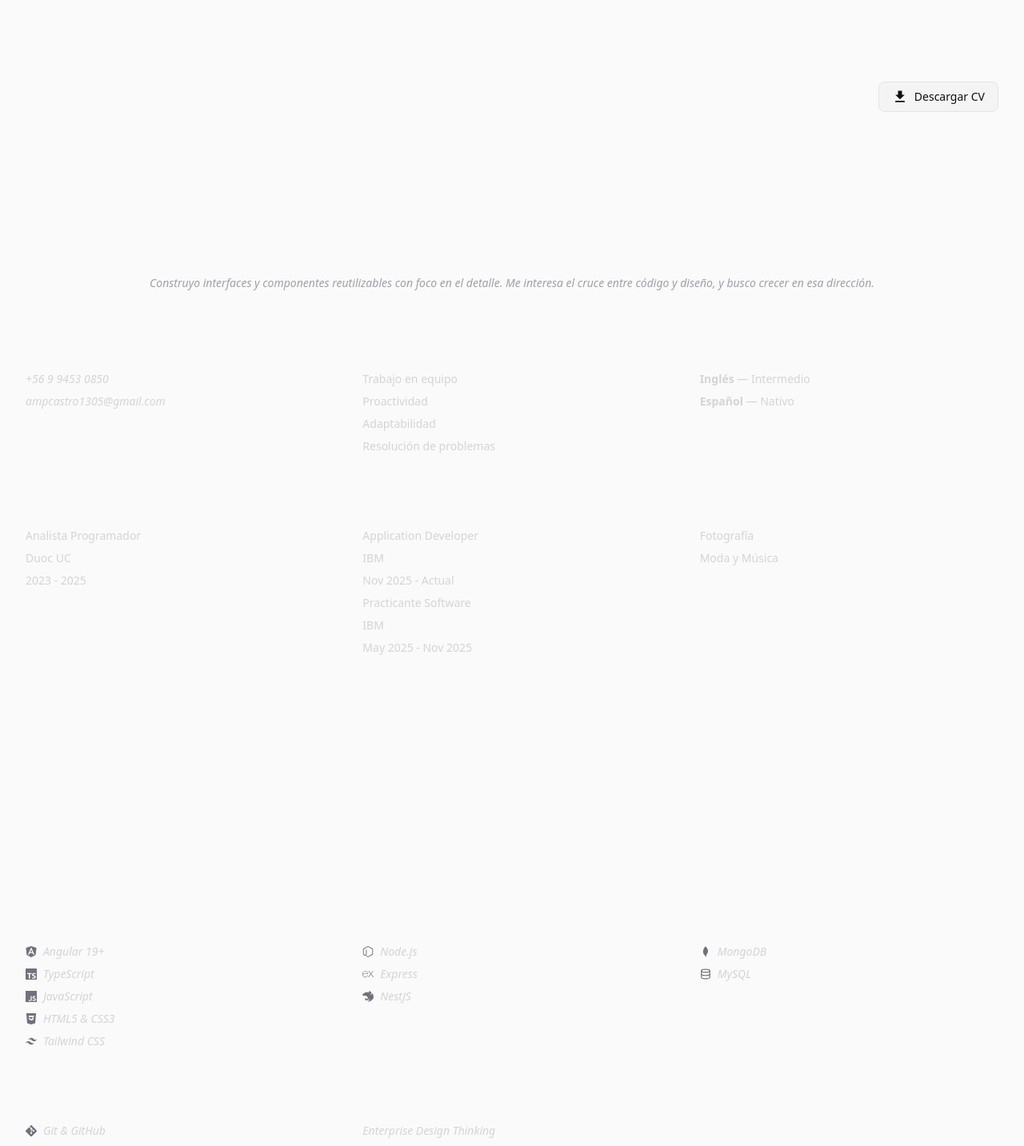
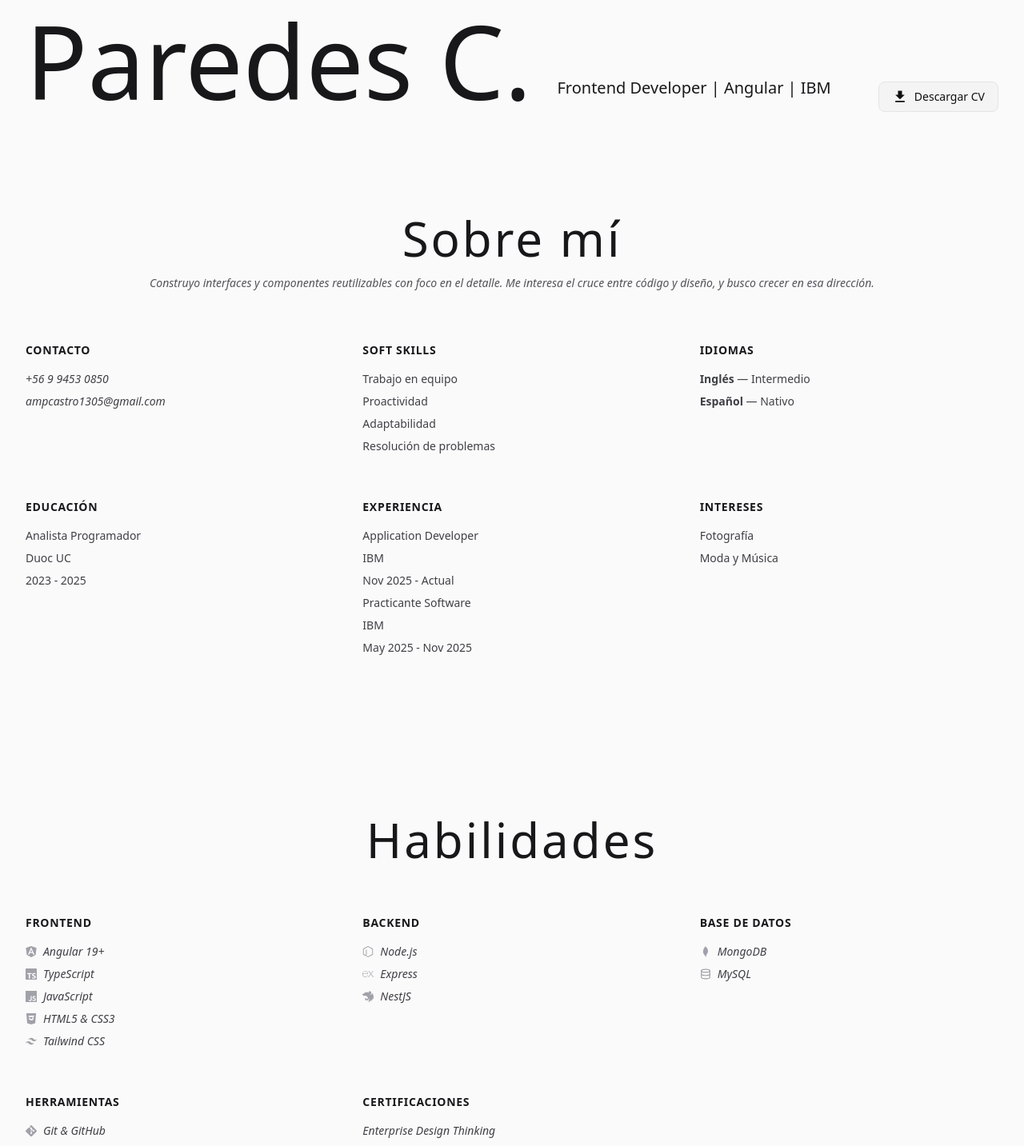
Before and after one commit to AlvaroPdev/portfolio, an Angular app: page / in a window 1280 px wide. Shown: the part 628-2061 px from the top of the page at 80% size. Built offline with nearby package versions, Linux system fonts and the light colour scheme.

Commit message:
refactor: replace hardcoded colors with CSS variables in page components

```diff
--- a/src/app/components/about/about.css
+++ b/src/app/components/about/about.css
@@ -5,11 +5,13 @@
 }
 
 .about-title {
-    @apply text-6xl text-zinc-50 text-center mb-4 font-light tracking-[0.05em];
+    @apply text-6xl text-center mb-4 font-light tracking-[0.05em];
+    color: var(--color-text-primary);
 }
 
 .about-tagline {
-    @apply text-sm text-zinc-400 text-center italic mb-12 md:mb-16;
+    @apply text-sm text-center italic mb-12 md:mb-16;
+    color: var(--color-text-tertiary);
 }
 
 .about-grid {
@@ -17,7 +19,7 @@
 }
 
 .about-section {
-    @apply text-zinc-50;
+    color: var(--color-text-primary);
 }
 
 .about-section h3 {
@@ -29,20 +31,24 @@
 }
 
 .about-section li {
-    @apply text-sm mb-2 text-zinc-300;
+    @apply text-sm mb-2;
+    color: var(--color-text-secondary);
 }
 
 .about-section p {
-    @apply text-sm mb-2 text-zinc-300;
+    @apply text-sm mb-2;
+    color: var(--color-text-secondary);
 }
 
 .about-section p strong {
-    @apply text-zinc-50 font-semibold;
+    @apply font-semibold;
+    color: var(--color-text-primary);
 }
 
 /* Contact links — animated underline L→R */
 .about-section a {
-    @apply text-zinc-300 no-underline relative inline-block;
+    @apply no-underline relative inline-block;
+    color: var(--color-text-secondary);
 }
 
 .about-section a::after {
--- a/src/app/components/footer/footer.css
+++ b/src/app/components/footer/footer.css
@@ -2,7 +2,7 @@
 
 .footer {
     @apply py-8 px-4 md:px-8;
-    border-top: 1px solid rgba(63, 63, 70, 0.3);
+    border-top: 1px solid var(--color-border-subtle);
 }
 
 .footer-content {
@@ -10,7 +10,8 @@
 }
 
 .footer-text {
-    @apply text-xs text-zinc-500 tracking-wider;
+    @apply text-xs tracking-wider;
+    color: var(--color-text-muted);
 }
 
 .footer-links {
@@ -18,5 +19,10 @@
 }
 
 .footer-links a {
-    @apply text-xs text-zinc-500 hover:text-zinc-300 transition-colors no-underline tracking-wider;
+    @apply text-xs transition-colors no-underline tracking-wider;
+    color: var(--color-text-muted);
 }
+
+.footer-links a:hover {
+    color: var(--color-text-secondary);
+}
--- a/src/app/components/hero/hero.css
+++ b/src/app/components/hero/hero.css
@@ -13,9 +13,11 @@
 }
 
 h1.name-section {
-    @apply text-6xl md:text-8xl lg:text-9xl leading-none m-0 text-zinc-50;
+    @apply text-6xl md:text-8xl lg:text-9xl leading-none m-0;
+    color: var(--color-text-primary);
 }
 
 .hero-content p {
-    @apply text-base md:text-xl mb-4 text-zinc-50;
+    @apply text-base md:text-xl mb-4;
+    color: var(--color-text-primary);
 }
--- a/src/app/components/projects/projects.css
+++ b/src/app/components/projects/projects.css
@@ -5,7 +5,8 @@
 }
 
 .projects-title {
-    @apply text-6xl text-zinc-50 text-center mb-12 md:mb-16 font-light tracking-[0.05em];
+    @apply text-6xl text-center mb-12 md:mb-16 font-light tracking-[0.05em];
+    color: var(--color-text-primary);
 }
 
 .projects-grid {
--- a/src/app/components/skills/skills.css
+++ b/src/app/components/skills/skills.css
@@ -5,7 +5,8 @@
 }
 
 .skills-title {
-    @apply text-6xl text-zinc-50 text-center mb-12 md:mb-16 font-light tracking-[0.05em];
+    @apply text-6xl text-center mb-12 md:mb-16 font-light tracking-[0.05em];
+    color: var(--color-text-primary);
 }
 
 .skills-grid {
@@ -13,7 +14,7 @@
 }
 
 .skill-category {
-    @apply text-zinc-50;
+    color: var(--color-text-primary);
 }
 
 .skill-category h3 {
@@ -25,16 +26,19 @@
 }
 
 .skill-category li {
-    @apply text-sm mb-2 text-zinc-300 italic flex items-center gap-2;
+    @apply text-sm mb-2 italic flex items-center gap-2;
+    color: var(--color-text-secondary);
 }
 
 .skill-icon {
-    @apply w-3.5 h-3.5 text-zinc-500 shrink-0;
+    @apply w-3.5 h-3.5 shrink-0;
+    color: var(--color-icon-muted);
 }
 
 /* Certification links — animated underline L→R */
 .skill-category a {
-    @apply text-zinc-300 no-underline relative inline-block;
+    @apply no-underline relative inline-block;
+    color: var(--color-text-secondary);
 }
 
 .skill-category a::after {
```
